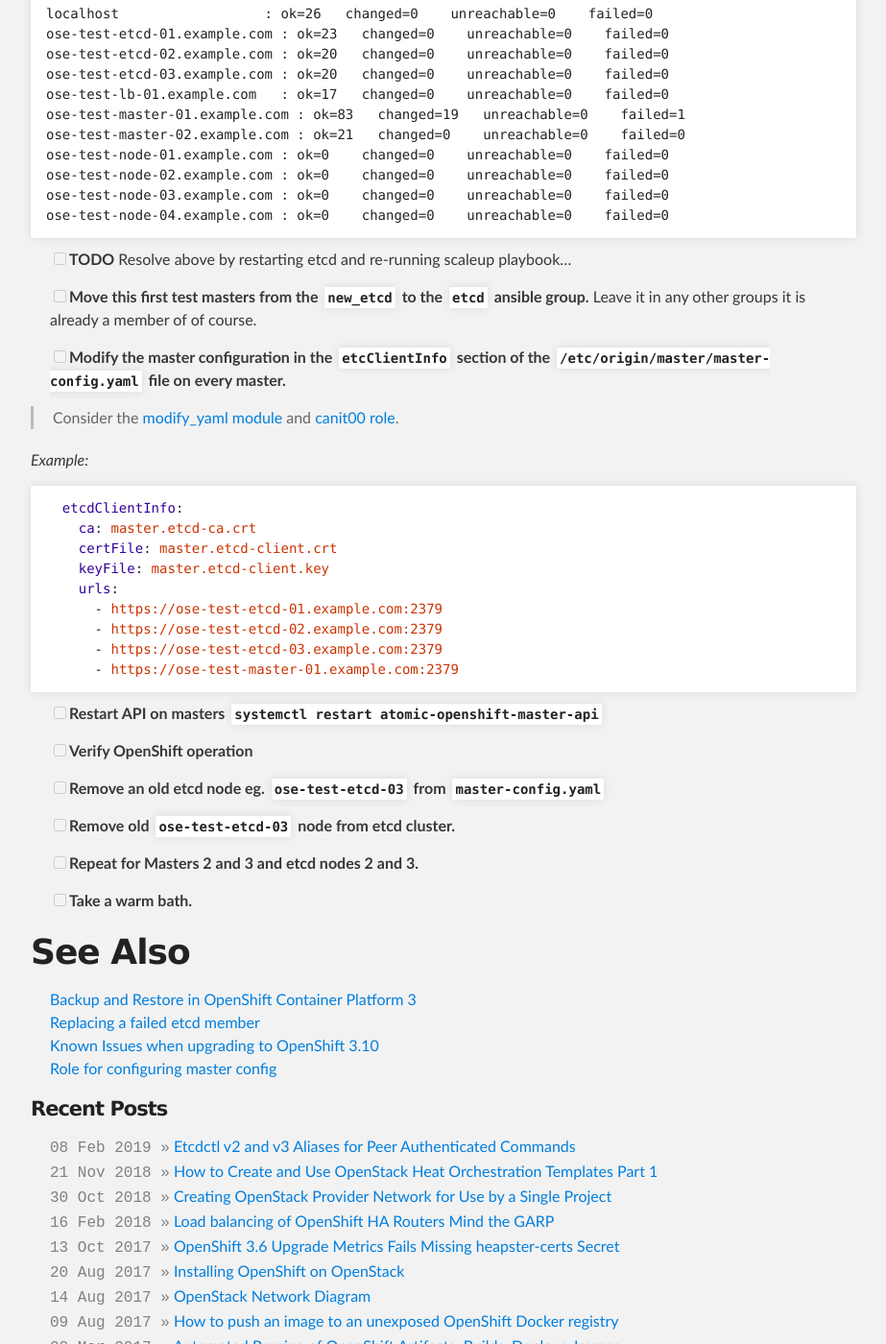
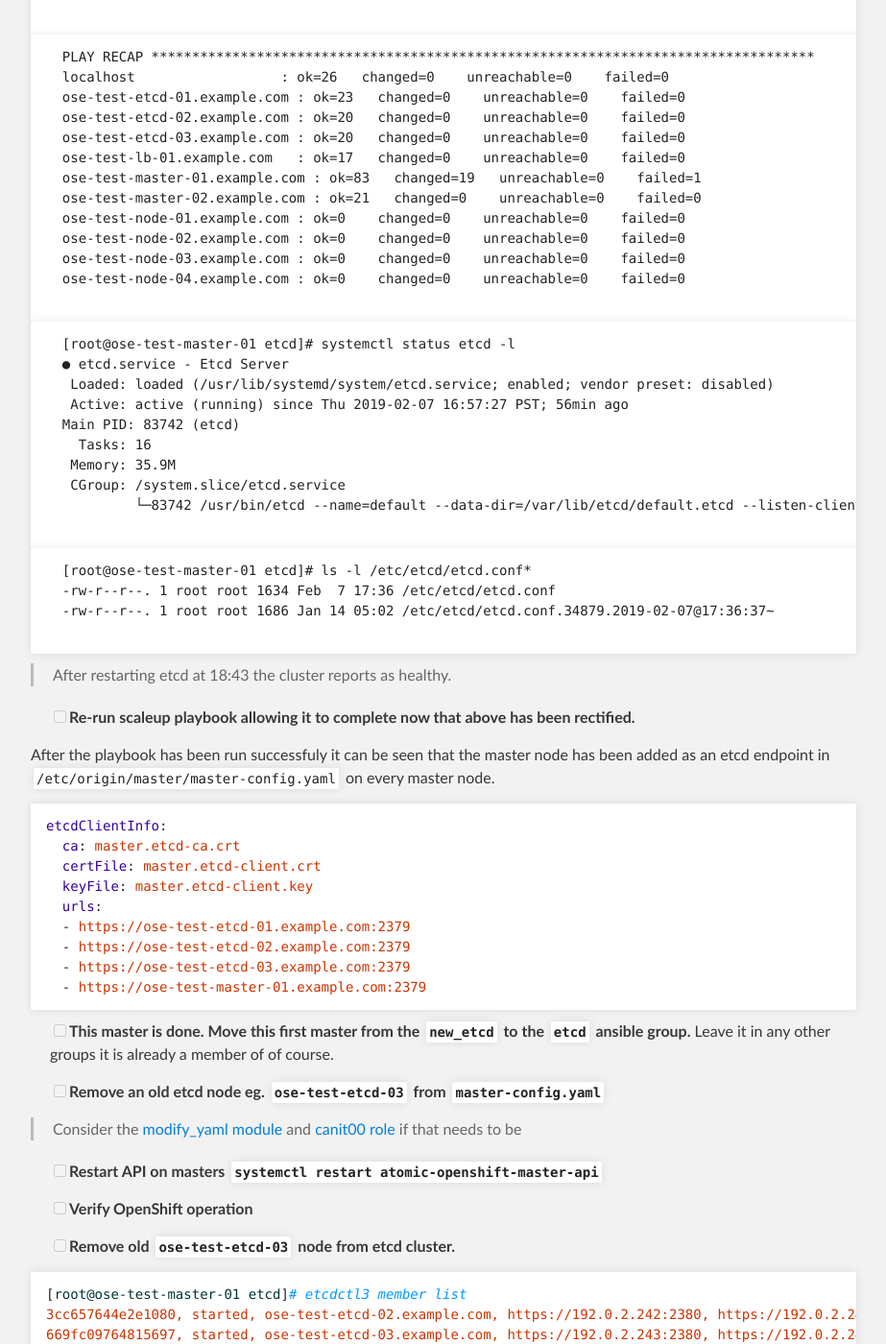
Before and after one commit to dlbewley/dlbewley.github.io, a Jekyll site: the page built from _posts/2019-02-08-Migration-of-Etcd-to-Masters-for-OpenShift-3.9-Upgrade-to-3.10.md, in a window 1280 px wide and 1400 px high, scrolled down 2903 px. Shown: the whole window at 96% size, without its empty margins (188-1111 px from the left). Built offline with Jekyll 4.4.1, drawn with Linux system fonts in a browser that asks for light colours; comment, search, counter and statistics services are not loaded; the repository's description, which GitHub fills in, is left out; some of the changed text lies outside the part shown.

Commit message:
more info on playbook failure and workaround

```diff
--- a/_posts/2019-02-08-Migration-of-Etcd-to-Masters-for-OpenShift-3.9-Upgrade-to-3.10.md
+++ b/_posts/2019-02-08-Migration-of-Etcd-to-Masters-for-OpenShift-3.9-Upgrade-to-3.10.md
@@ -33,7 +33,7 @@
 
 - [ ] **Create an `new_etcd` ansible group in your inventory file.**
 
-- [ ] **Add the first master to this `new_etcd` group for testing.**
+- [ ] **Add the first Master node to this `new_etcd` group for testing.**
 
 - [ ] **Add `new_etcd` group as a child to the `OSEv3` ansible group.**
 
@@ -111,82 +111,113 @@
 {% endraw %}{% endhighlight %}
 
 
-> In my case I found that the etcd restart handler was skipped and the master started etcd listening only on localhost. This caused the [cluster status check task](https://github.com/openshift/openshift-ansible/blob/release-3.9/playbooks/openshift-etcd/private/scaleup.yml#L51) to timeout, and subsequent steps in the playbook to fail.
+> In my case I found etcd had been started erroneously at 16:57 with a default config file which listened on localhost. The config file was [modified by the etcd role](https://github.com/openshift/openshift-ansible/blob/release-3.9/roles/etcd/tasks/main.yml#L119) at 17:36 and the restart etcd handler was notified but it was skipped.  This caused the [cluster status check task](https://github.com/openshift/openshift-ansible/blob/release-3.9/playbooks/openshift-etcd/private/scaleup.yml#L51) to timeout, and subsequent steps in the playbook to fail.
 
-{% highlight plain %}{% raw %}
-[root@ose-test-master-01 3.9.60]# grep -E '(TASK|HAND)' 20190207-1735-etcd-scaleup.log | tail
-TASK [etcd : Install Etcd system container] *************************************************
-TASK [etcd : Validate permissions on the config dir] ****************************************
-TASK [etcd : Write etcd global config file] *************************************************
-NOTIFIED HANDLER restart etcd
-TASK [etcd : Enable etcd] *******************************************************************
-TASK [etcd : Set fact etcd_service_status_changed] ******************************************
-TASK [nickhammond.logrotate : nickhammond.logrotate | Install logrotate] ********************
-TASK [nickhammond.logrotate : nickhammond.logrotate | Setup logrotate.d scripts] ************
-RUNNING HANDLER [etcd : restart etcd] *******************************************************
-TASK [Verify cluster is stable] *************************************************************
-{% endraw %}{% endhighlight %}
+  {% highlight plain %}{% raw %}
+  [root@ose-test-master-01 3.9.60]# grep -E '(TASK|HAND)' 20190207-1735-etcd-scaleup.log | tail
+  TASK [etcd : Install Etcd system container] *************************************************
+  TASK [etcd : Validate permissions on the config dir] ****************************************
+  TASK [etcd : Write etcd global config file] *************************************************
+  NOTIFIED HANDLER restart etcd
+  TASK [etcd : Enable etcd] *******************************************************************
+  TASK [etcd : Set fact etcd_service_status_changed] ******************************************
+  TASK [nickhammond.logrotate : nickhammond.logrotate | Install logrotate] ********************
+  TASK [nickhammond.logrotate : nickhammond.logrotate | Setup logrotate.d scripts] ************
+  RUNNING HANDLER [etcd : restart etcd] *******************************************************
+  TASK [Verify cluster is stable] *************************************************************
+  {% endraw %}{% endhighlight %}
 
-{% highlight plain %}{% raw %}
-RUNNING HANDLER [etcd : restart etcd] *******************************************************
-skipping: [ose-test-master-01.example.com] => {
-    "changed": false,
-    "skip_reason": "Conditional result was False",
-    "skipped": true
-}
-META: ran handlers
-{% endraw %}{% endhighlight %}
+  {% highlight plain %}{% raw %}
+  RUNNING HANDLER [etcd : restart etcd] *******************************************************
+  skipping: [ose-test-master-01.example.com] => {
+      "changed": false,
+      "skip_reason": "Conditional result was False",
+      "skipped": true
+  }
+  META: ran handlers
+  {% endraw %}{% endhighlight %}
 
-{% highlight plain %}{% raw %}
-PLAY RECAP **********************************************************************************
-localhost                  : ok=26   changed=0    unreachable=0    failed=0
-ose-test-etcd-01.example.com : ok=23   changed=0    unreachable=0    failed=0
-ose-test-etcd-02.example.com : ok=20   changed=0    unreachable=0    failed=0
-ose-test-etcd-03.example.com : ok=20   changed=0    unreachable=0    failed=0
-ose-test-lb-01.example.com   : ok=17   changed=0    unreachable=0    failed=0
-ose-test-master-01.example.com : ok=83   changed=19   unreachable=0    failed=1
-ose-test-master-02.example.com : ok=21   changed=0    unreachable=0    failed=0
-ose-test-node-01.example.com : ok=0    changed=0    unreachable=0    failed=0
-ose-test-node-02.example.com : ok=0    changed=0    unreachable=0    failed=0
-ose-test-node-03.example.com : ok=0    changed=0    unreachable=0    failed=0
-ose-test-node-04.example.com : ok=0    changed=0    unreachable=0    failed=0
+  {% highlight plain %}{% raw %}
+  PLAY RECAP **********************************************************************************
+  localhost                  : ok=26   changed=0    unreachable=0    failed=0
+  ose-test-etcd-01.example.com : ok=23   changed=0    unreachable=0    failed=0
+  ose-test-etcd-02.example.com : ok=20   changed=0    unreachable=0    failed=0
+  ose-test-etcd-03.example.com : ok=20   changed=0    unreachable=0    failed=0
+  ose-test-lb-01.example.com   : ok=17   changed=0    unreachable=0    failed=0
+  ose-test-master-01.example.com : ok=83   changed=19   unreachable=0    failed=1
+  ose-test-master-02.example.com : ok=21   changed=0    unreachable=0    failed=0
+  ose-test-node-01.example.com : ok=0    changed=0    unreachable=0    failed=0
+  ose-test-node-02.example.com : ok=0    changed=0    unreachable=0    failed=0
+  ose-test-node-03.example.com : ok=0    changed=0    unreachable=0    failed=0
+  ose-test-node-04.example.com : ok=0    changed=0    unreachable=0    failed=0
+  {% endraw %}{% endhighlight %}
+
+  {% highlight plain %}{% raw %}
+  [root@ose-test-master-01 etcd]# systemctl status etcd -l
+  ● etcd.service - Etcd Server
+   Loaded: loaded (/usr/lib/systemd/system/etcd.service; enabled; vendor preset: disabled)
+   Active: active (running) since Thu 2019-02-07 16:57:27 PST; 56min ago
+  Main PID: 83742 (etcd)
+    Tasks: 16
+   Memory: 35.9M
+   CGroup: /system.slice/etcd.service
+           └─83742 /usr/bin/etcd --name=default --data-dir=/var/lib/etcd/default.etcd --listen-client-urls=http://localhost:2379
+  {% endraw %}{% endhighlight %}
+
+  {% highlight plain %}{% raw %}
+  [root@ose-test-master-01 etcd]# ls -l /etc/etcd/etcd.conf*
+  -rw-r--r--. 1 root root 1634 Feb  7 17:36 /etc/etcd/etcd.conf
+  -rw-r--r--. 1 root root 1686 Jan 14 05:02 /etc/etcd/etcd.conf.34879.2019-02-07@17:36:37~
+  {% endraw %}{% endhighlight %}
+
+> After restarting etcd at 18:43 the cluster reports as healthy.
+
+- [ ] **Re-run scaleup playbook allowing it to complete now that above has been rectified.**
+
+After the playbook has been run successfuly it can be seen that the master node has been added as an etcd endpoint in `/etc/origin/master/master-config.yaml` on every master node.
+
+{% highlight yaml %}{% raw %}
+etcdClientInfo:
+  ca: master.etcd-ca.crt
+  certFile: master.etcd-client.crt
+  keyFile: master.etcd-client.key
+  urls:
+  - https://ose-test-etcd-01.example.com:2379
+  - https://ose-test-etcd-02.example.com:2379
+  - https://ose-test-etcd-03.example.com:2379
+  - https://ose-test-master-01.example.com:2379
 {% endraw %}{% endhighlight %}
 
 
-- [ ] **TODO** Resolve above by restarting etcd and re-running scaleup playbook...
+- [ ] **This master is done. Move this first master from the `new_etcd` to the `etcd` ansible group.** Leave it in any other groups it is already a member of of course.
 
-- [ ] **Move this first test masters from the `new_etcd` to the `etcd` ansible group.** Leave it in any other groups it is already a member of of course.
+- [ ] **Remove an old etcd node eg. `ose-test-etcd-03` from `master-config.yaml`**
 
-- [ ] **Modify the master configuration in the `etcClientInfo` section of the `/etc/origin/master/master-config.yaml` file on every master.**
-
-> Consider the [modify_yaml module](https://github.com/openshift/openshift-ansible/blob/release-3.9/roles/lib_utils/library/modify_yaml.py) and [canit00 role](https://github.com/canit00/role_cluster_config).
-
-_Example:_
-
-{% highlight yaml %}{% raw %}
-  etcdClientInfo:
-    ca: master.etcd-ca.crt
-    certFile: master.etcd-client.crt
-    keyFile: master.etcd-client.key
-    urls:
-      - https://ose-test-etcd-01.example.com:2379
-      - https://ose-test-etcd-02.example.com:2379
-      - https://ose-test-etcd-03.example.com:2379
-      - https://ose-test-master-01.example.com:2379
-{% endraw %}{% endhighlight %}
-
+> Consider the [modify_yaml module](https://github.com/openshift/openshift-ansible/blob/release-3.9/roles/lib_utils/library/modify_yaml.py) and [canit00 role](https://github.com/canit00/role_cluster_config) if that needs to be
 
 - [ ] **Restart API on masters `systemctl restart atomic-openshift-master-api`**
 
 - [ ] **Verify OpenShift operation**
 
-- [ ] **Remove an old etcd node eg. `ose-test-etcd-03` from `master-config.yaml`**
-
 - [ ] **Remove old `ose-test-etcd-03` node from etcd cluster.**
 
-- [ ] **Repeat for Masters 2 and 3 and etcd nodes 2 and 3.**
+{% highlight yaml %}{% raw %}
+[root@ose-test-master-01 etcd]# etcdctl3 member list
+3cc657644e2e1080, started, ose-test-etcd-02.example.com, https://192.0.2.242:2380, https://192.0.2.242:2379
+669fc09764815697, started, ose-test-etcd-03.example.com, https://192.0.2.243:2380, https://192.0.2.243:2379
+dd1f136e71579ace, started, ose-test-etcd-01.example.com, https://192.0.2.241:2380, https://192.0.2.241:2379
+eafa4cc2f9510e7b, started, ose-test-master-01.example.com, https://192.0.2.251:2380, https://192.0.2.251:2379
+
+[root@ose-test-master-01 etcd]# etcdctl3 member remove 669fc09764815697
+{% endraw %}{% endhighlight %}
+
+
+- [ ] **Repeat for Masters 2 and 3 and etcd nodes 2 and 1.**
 
 - [ ] **Take a warm bath.**
+
+
+At this point etcd should be running only on the 3 Master nodes and not on the old Etcd nodes. All the masters should know this, and you are one step closer to being able to upgrade to OpenShift 3.10.
 
 
 # See Also
```
